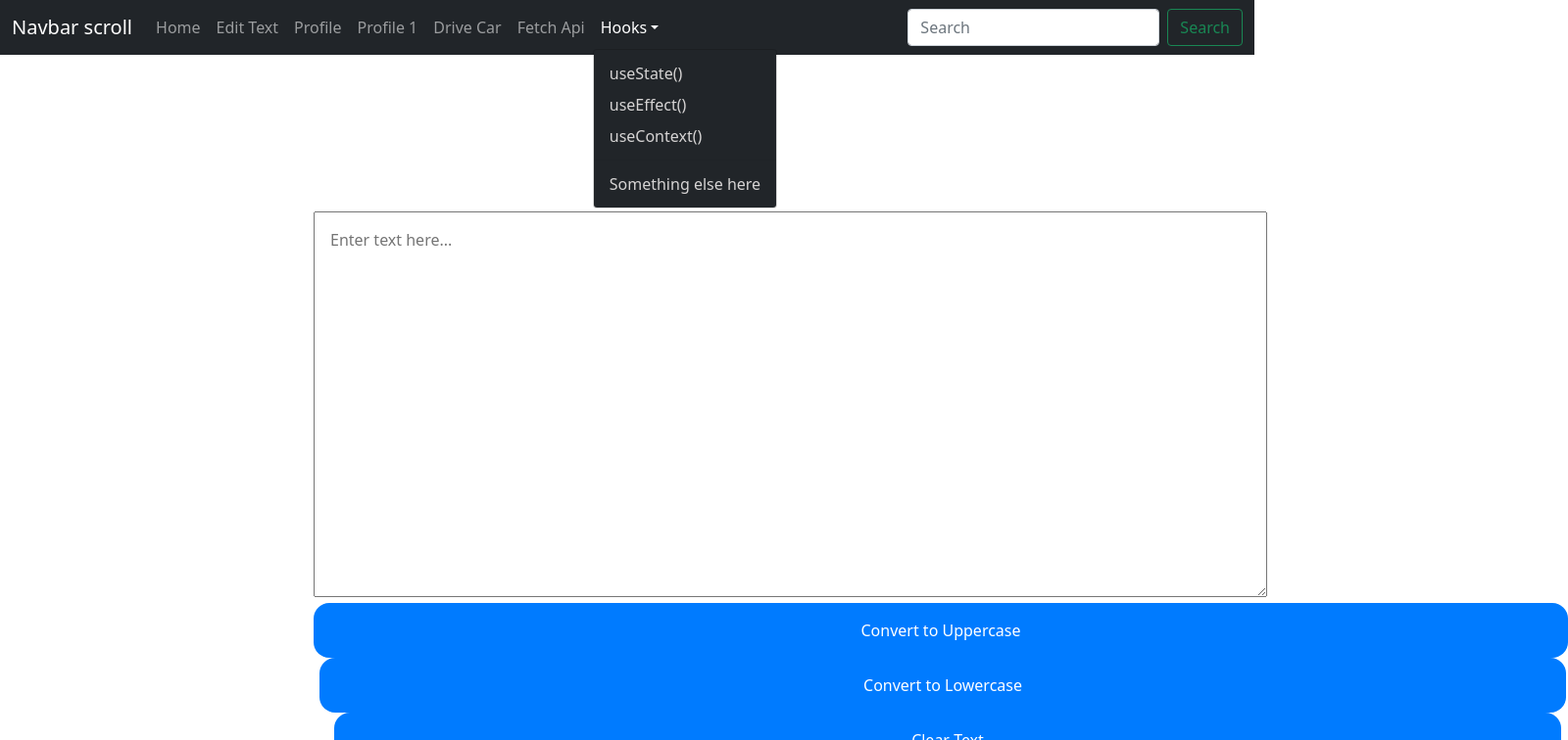
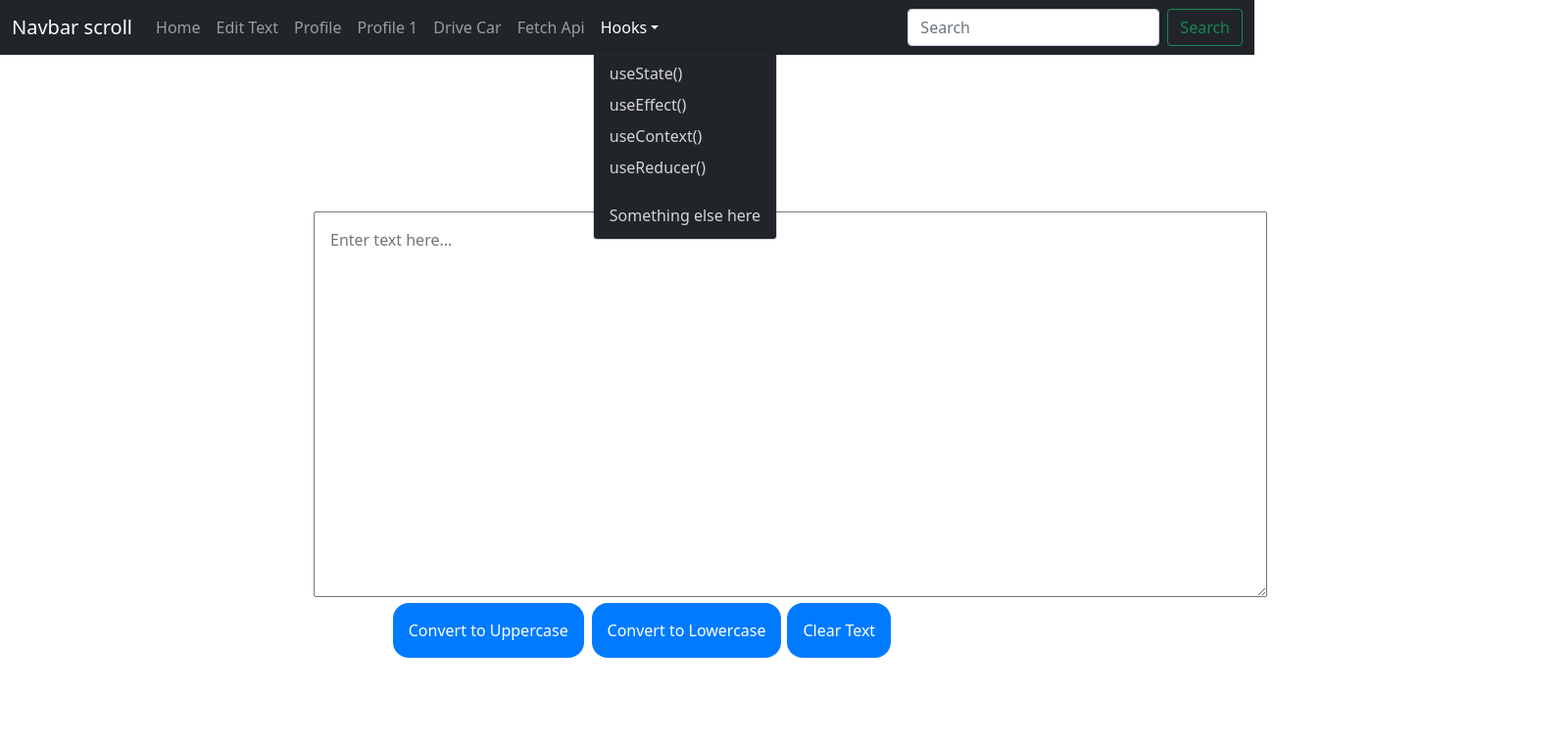
Before and after one commit to BishwajeetSamal/react-tube, a React (Create React App) app: page /Edittext in a window 1280 px wide. Both pictures are taken after a click on the button "Hooks". Shown: the top 756 px of the page at 98% size, 1600 px wide, since content can reach past the window. Built offline with nearby package versions, Linux system fonts and the light colour scheme.

Commit message:
commented the code for useContext Provider in App.js

```diff
--- a/src/App.jsx
+++ b/src/App.jsx
@@ -8,11 +8,13 @@ function App() {
     <>
       <NavbarPage />
 
-      <UserContext.Provider value={"Bishwajeet Samal"}>
+      {/* To see the useContext() hook then uncomment the code below */}
+      {/* ========================================================== */}
+      {/* <UserContext.Provider value={"Bishwajeet Samal"}>
         <UserChannel.Provider value="BishwaRano">
           <HookUseContext />
         </UserChannel.Provider>
-      </UserContext.Provider>
+      </UserContext.Provider> */}
     </>
   );
 }
--- a/src/components/Edittext.jsx
+++ b/src/components/Edittext.jsx
@@ -36,7 +36,7 @@ function Edittext() {
       >
         {text}
       </textarea>
-
+      <div style={{ display: "flex", marginLeft: "22rem" }}>
         <Makebutton name="Convert to Uppercase" data={clicktoUpper} />
         <div style={{ marginLeft: "8px" }}>
           <Makebutton name="Convert to Lowercase" data={clicktoLower} />
@@ -45,6 +45,7 @@ function Edittext() {
           <Makebutton name="Clear Text" data={clearText} />
         </div>
       </div>
+    </div>
   );
 }
 
--- a/src/components/NavbarPage.jsx
+++ b/src/components/NavbarPage.jsx
@@ -50,6 +50,9 @@ function NavbarPage() {
                 <NavDropdown.Item href="/HookUseContext">
                   useContext()
                 </NavDropdown.Item>
+                <NavDropdown.Item href="/HookUseContext">
+                  useReducer()
+                </NavDropdown.Item>
                 <NavDropdown.Divider />
                 <NavDropdown.Item href="#action5">
                   Something else here
--- a/src/components/hooks/HookUseContext.js
+++ b/src/components/hooks/HookUseContext.js
@@ -26,7 +26,7 @@
 //--------------------------------------================================----------------------------------------------------------
 // Above the code is to consume the value of create Conetxt. Now we are applying it for using useState()
 //The Provider is same but conume code is helped by useContext() Hook.
-//=======================================================================================================**********
+//*********=======================================================================================================**********
 import React, { useContext } from "react";
 import { UserContext, UserChannel } from "../../App";
 function HookUseContext() {
```
Lines whose indentation alone changed are shown as unchanged.
